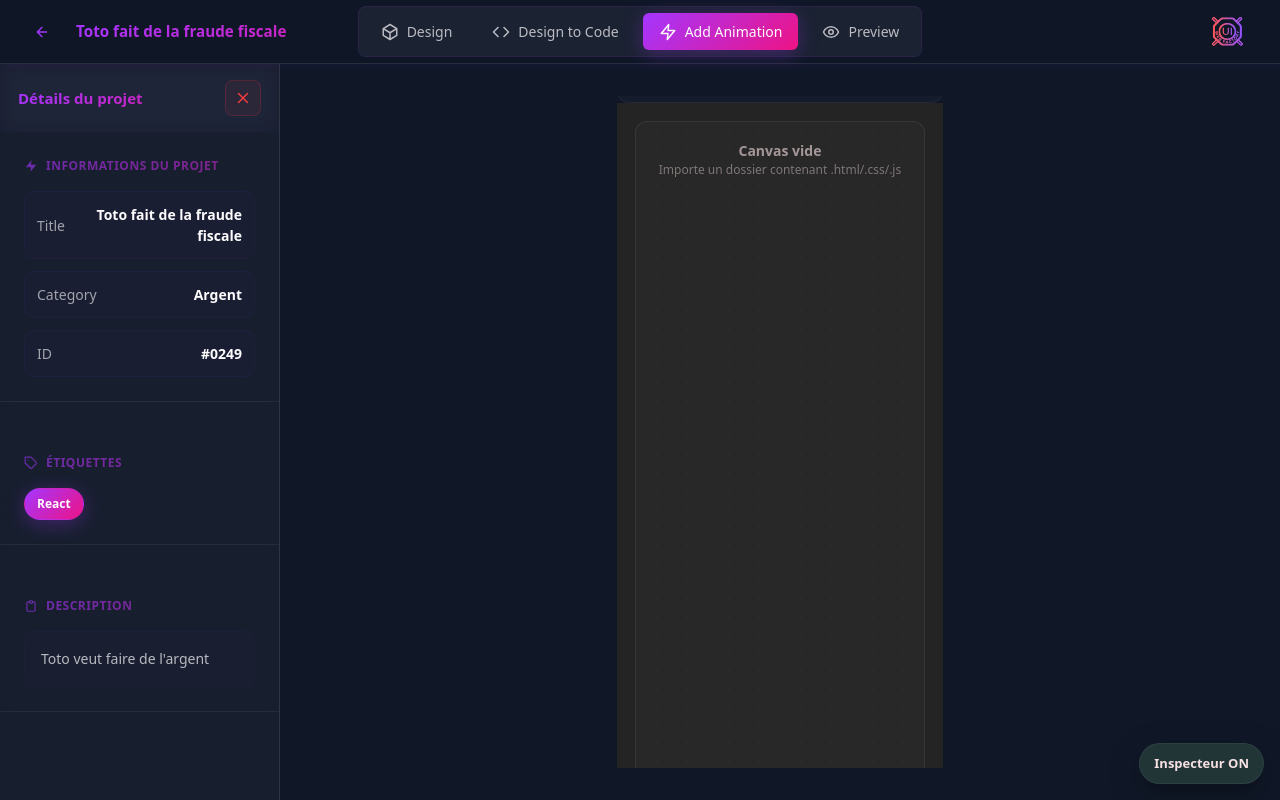
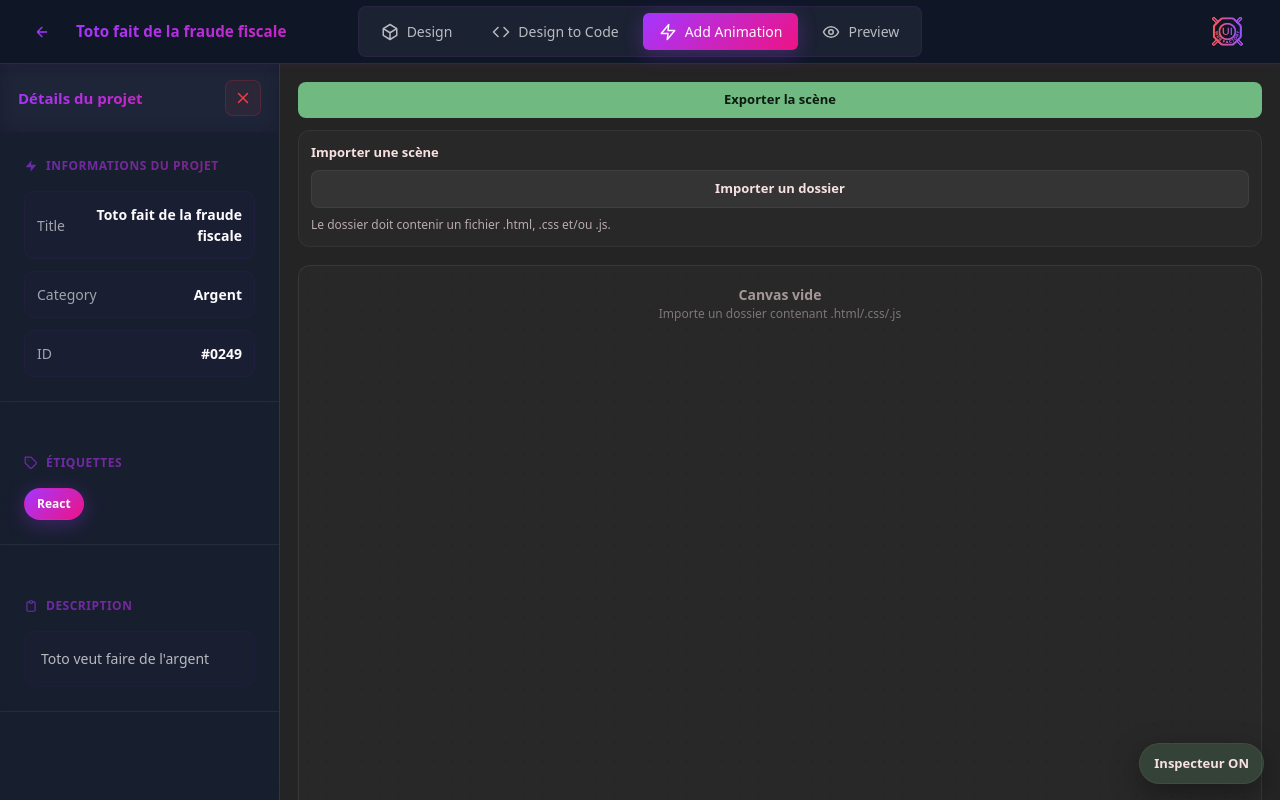
Before and after one commit to CecileVexe/WebHub, a React (Vite) app: page /projects/0249 in a window 1280 px wide. Both pictures are taken after a click on the tab "Add Animation". Built offline with nearby package versions, Linux system fonts and the light colour scheme; data requests are answered from the project's data file.

Commit message:
FEAT: Enhance CanvasArea and Main components for animation flow integration

```diff
--- a/src/components/CanvasArea.tsx
+++ b/src/components/CanvasArea.tsx
@@ -15,7 +15,12 @@ const CanvasArea: React.FC<CanvasAreaProps> = ({ activeTab, projectName, project
   const [jsFile, setJsFile] = useState<File | null>(null);
 
   return (
-    <main className="canvas-area" role="main" aria-label="Zone de travail principale">
+    <main
+      className="canvas-area"
+      role="main"
+      aria-label="Zone de travail principale"
+      style={activeTab === 'animation' ? { padding: 0, overflow: 'hidden' } : undefined}
+    >
       <div className="canvas-container">
         {activeTab === 'design' && (
           <div role="tabpanel" aria-labelledby="design-tab">
@@ -30,7 +35,7 @@ const CanvasArea: React.FC<CanvasAreaProps> = ({ activeTab, projectName, project
         )}
 
         {activeTab === 'animation' && (
-          <div role="tabpanel" aria-labelledby="animation-tab">
+          <div className='main-flow' role="tabpanel" aria-labelledby="animation-tab">
             <MainAnimFlow />
           </div>
         )}
--- a/src/components/animFlow/main.tsx
+++ b/src/components/animFlow/main.tsx
@@ -191,11 +191,13 @@ const Main: React.FC = () => {
   // ------------- styles -------------
   const rootStyle: React.CSSProperties = {
     display: "flex",
+    flexDirection: "column",
     height: "100vh",
     background: theme.colors.background,
     color: theme.colors.text,
     fontFamily:
       'system-ui, -apple-system, Segoe UI, Roboto, "Helvetica Neue", Arial, "Noto Sans", sans-serif',
+    overflowY: "auto",
   };
 
   const canvasStyle: React.CSSProperties = {
@@ -204,6 +206,7 @@ const Main: React.FC = () => {
     padding: 18,
     transition: "margin-right 220ms ease",
     overflow: "auto",
+    minHeight: 0,
   };
 
   const canvasInnerStyle: React.CSSProperties = {
@@ -308,22 +311,23 @@ const Main: React.FC = () => {
   };
 
   return (
-    <>
+    <div style={rootStyle}>
       {/* Import bloc */}
+      <div style={{ padding: "18px 18px 0", display: "flex", flexDirection: "column", gap: 12 }}>
         <button
           onClick={() => {
             void exportSceneFiles(canvasFiles, { baseName: "ma-scene" });
           }}
+          style={primaryBtn}
         >
           Exporter la scène
         </button>
+
         <div
           style={{
             ...sectionStyle,
             display: "grid",
             gap: 8,
-          width: "100%",
-          height: "auto",
           }}
         >
           <div style={{ fontWeight: 700, fontSize: 13 }}>Importer une scène</div>
@@ -353,8 +357,9 @@ const Main: React.FC = () => {
             Le dossier doit contenir un fichier .html, .css et/ou .js.
           </div>
         </div>
+      </div>
 
-      <div style={rootStyle}>
+      <div style={{ display: "flex", flex: 1, minHeight: 0 }}>
         {/* Canvas */}
         <div ref={targetRef} style={canvasStyle}>
           <div style={{ ...canvasInnerStyle, padding: 0 }}>
@@ -668,7 +673,7 @@ const Main: React.FC = () => {
           </button>
         )}
       </div>
-    </>
+    </div>
   );
 };
 
--- a/src/styles/Canvas.css
+++ b/src/styles/Canvas.css
@@ -17,6 +17,25 @@
   align-items: center;
   justify-content: center;
   position: relative;
+}
+
+/* Animation Flow Main Container */
+.canvas-container .main-flow {
+  width: 100%;
+  height: 100%;
+  display: flex;
+  align-items: stretch;
+  justify-content: stretch;
+  position: absolute;
+  top: 0;
+  left: 0;
+  right: 0;
+  bottom: 0;
+}
+
+.canvas-container .main-flow > * {
+  width: 100%;
+  height: 100%;
 }
 
 /* Code View Styles */
@@ -86,6 +105,8 @@
   transition: all 0.3s ease;
 }
 
+
+
 /* Responsive */
 @media (max-width: 1024px) {
   .code-view {
```
Lines whose indentation alone changed are shown as unchanged.
